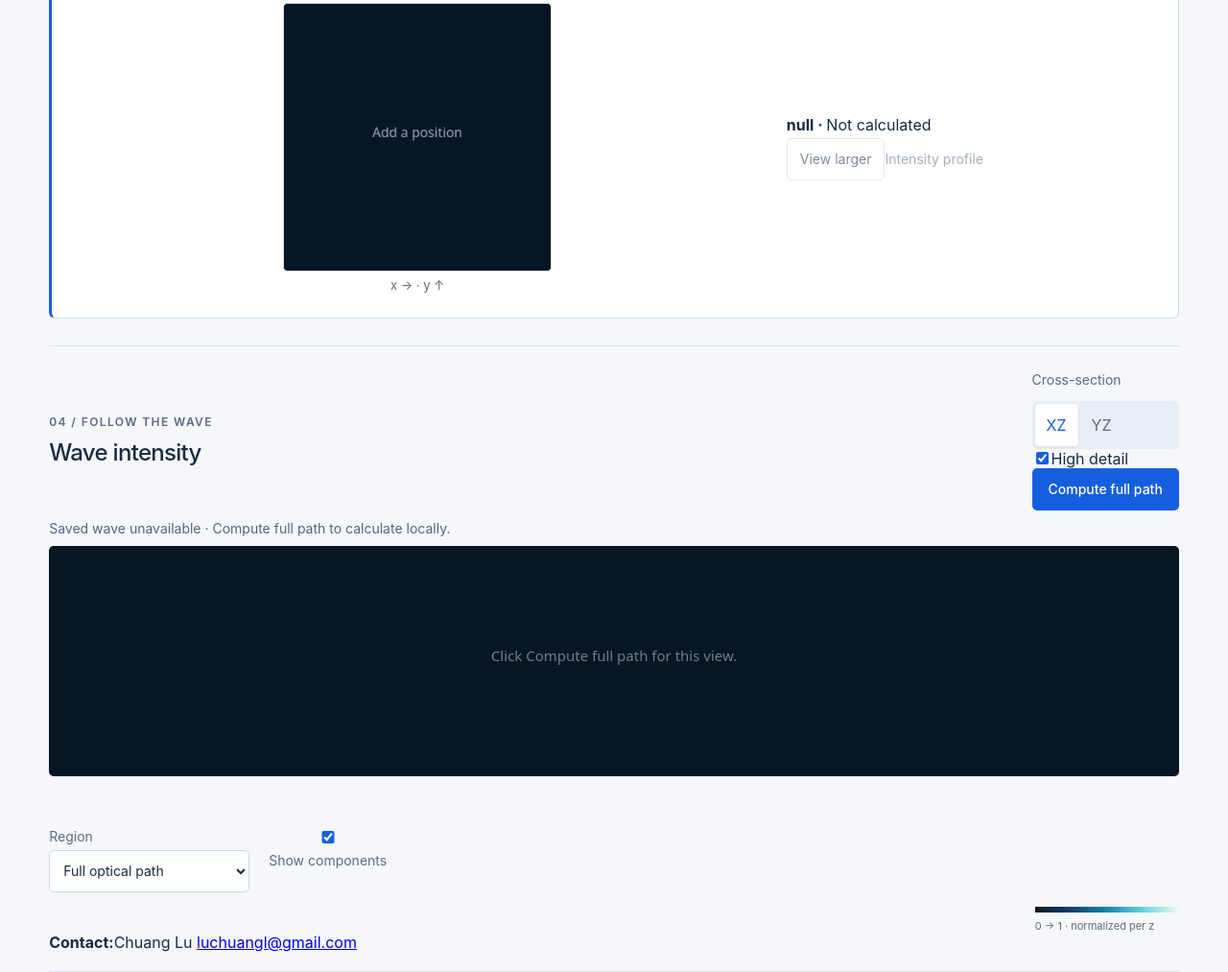
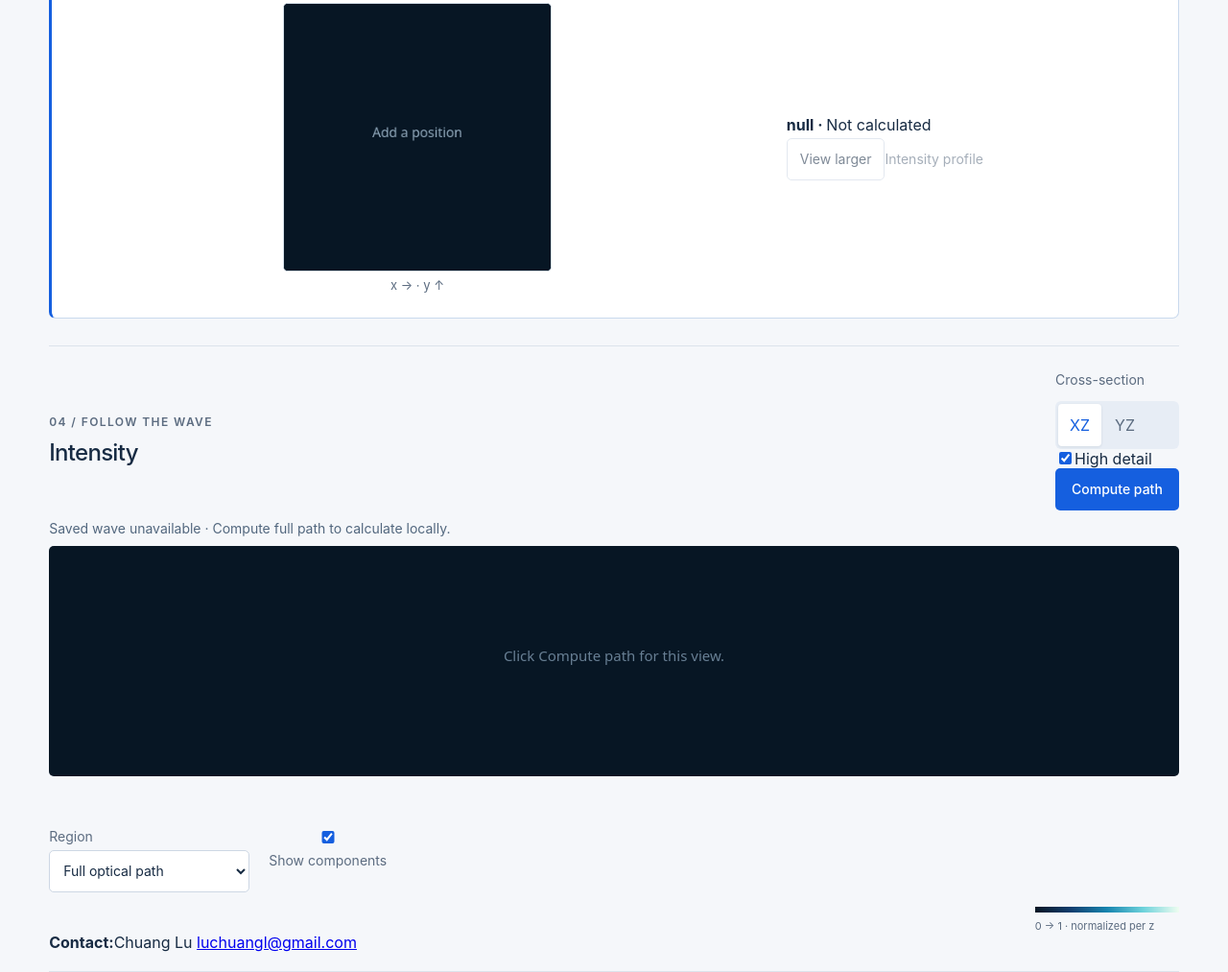
Before and after one commit to a114761402/optical-lithography-simulator-matlab, a website with bundled scripts: page dist/index.html in a window 1280 px wide. Shown: the part 2509-3522 px from the top of the page at 96% size. Built offline with nearby package versions, Linux system fonts and the light colour scheme; files whose address does not match are found by name.

Commit message:
Squashed 'web/' changes from a3ca16f..6e03f09
6e03f09 Update Site source

git-subtree-dir: web
git-subtree-split: 6e03f0965e6d14f6680b2c64e1ee373247853b6a

```diff
--- a/dist/app.js
+++ b/dist/app.js
@@ -8,7 +8,7 @@
 import {QUALITY,waveParameters} from './quality.js?v=20260927-positions3';
 import {waveCacheKey} from './cache.js?v=20260927-positions3';
 import {setupViewSwitch} from './view-switch.js?v=20260927-positions3';
-import {setupControlLayout} from './control-layout.js?v=20260927-touch-explore';
+import {setupControlLayout} from './control-layout.js?v=20260927-fine-mobile';
 import {waveComponentSVG} from './wave-components.js?v=20260927-overview';
 import {compactBench} from './compact-bench.js?v=20260927-touch-explore';
 import {regionMarkup,waveView} from './path-layout.js?v=20260927-position-fit';
--- a/dist/control-layout.js
+++ b/dist/control-layout.js
@@ -73,7 +73,7 @@
   const waveActionGroup=document.createElement('div');waveActionGroup.className='wave-action-group';main.querySelector('.wave-actions').before(waveActionGroup);waveActionGroup.append(main.querySelector('.wave-section-control'),main.querySelector('.wave-actions'));
   const waveOptionsBody=waveOptions.querySelector('.wave-options-body'),waveRegion=$('wave-scope').closest('label');
   waveRegion.id='wave-region-setting';waveOptionsBody.prepend(waveRegion);
-  const syncWaveAction=()=>{$('calculate-yz').textContent=$('wave-scope').value==='near'?'Compute near mask':'Compute full path';};
+  const syncWaveAction=()=>{$('calculate-yz').textContent=$('wave-scope').value==='near'?'Compute near mask':'Compute path';};
   $('wave-scope').addEventListener('change',syncWaveAction);syncWaveAction();
   const waveRegions=document.createElement('div');waveRegions.id='wave-regions';waveRegions.className='path-regions';waveRegions.setAttribute('aria-label','Wave illumination and projection regions');main.querySelector('.yz-wrap').before(waveRegions);
   const notes=document.createElement('details');notes.className='wave-notes';notes.innerHTML='<summary>Calculation details</summary>';
@@ -139,15 +139,20 @@
       if(focus.parentElement!==controls)controls.append(sliceBar,focus);
       const actionHost=media.matches?sliceControls:document.querySelector('.observation-toolbar');
       if(actionHost&&action.parentElement!==actionHost)actionHost.append(action);
-      if(!media.matches){sliceBar.before(focus);focus.open=true;}else{sliceBar.after(focus);}
+      if(!media.matches){if(focus.nextElementSibling!==sliceBar)sliceBar.before(focus);focus.open=true;}
+      else if(sliceBar.nextElementSibling!==focus){sliceBar.after(focus);}
       if(media.matches){$('calculate').closest('.calculation-actions').after($('cancel-screen'),notice);}
       else{sliceBar.after($('cancel-screen'),notice);}
     }
+    syncPositionLabel();
+  }
+  function syncPositionLabel(){
     $('standard-position-label').textContent=$('slice-z').value?'z = '+Number(Number($('slice-z').value).toFixed(3))+' mm':'';
   }
   document.addEventListener('position-grid-updated',adaptPosition);
   document.addEventListener('position-view-change',adaptPosition);
-  document.addEventListener('observation-position-change',adaptPosition);
+  // Value changes must not reparent a native range during an active drag.
+  document.addEventListener('observation-position-change',syncPositionLabel);
   const zLabel=$('slice-z').closest('label');zLabel.lastChild.textContent='';const unit=document.createElement('span');unit.className='z-unit';unit.textContent='mm';zLabel.append(unit);
 
   function adapt(){
--- a/dist/index.html
+++ b/dist/index.html
@@ -60,7 +60,7 @@
     </section>
     </div>
     <section class="wave-section" aria-labelledby="wave-title">
-      <div class="wave-heading"><div><p class="eyebrow">04 / FOLLOW THE WAVE</p><h2 id="wave-title">Wave intensity</h2></div><div class="wave-actions"><button class="primary" id="calculate-yz">Compute full path</button><button class="secondary" id="cancel-wave" hidden>Cancel wave path</button></div></div>
+      <div class="wave-heading"><div><p class="eyebrow">04 / FOLLOW THE WAVE</p><h2 id="wave-title">Intensity</h2></div><div class="wave-actions"><button class="primary" id="calculate-yz">Compute path</button><button class="secondary" id="cancel-wave" hidden>Cancel wave path</button></div></div>
       <div class="wave-controls">
         <label>Region<select id="wave-scope"><option value="full">Full optical path</option><option value="near">Near mask · 0–200 µm</option></select></label>
         <div class="wave-section-control"><span class="control-label">Cross-section</span><div class="section-buttons" role="group" aria-label="Wave cross-section"><button type="button" data-wave-section="xz" aria-pressed="true" aria-label="Horizontal XZ section">XZ</button><button type="button" data-wave-section="yz" aria-pressed="false" aria-label="Vertical YZ section">YZ</button></div><select id="wave-section" aria-label="Cross-section" hidden><option value="xz">Horizontal XZ · y = 0</option><option value="yz">Vertical YZ · x = 0</option></select></div>
@@ -84,6 +84,6 @@
   <dialog id="paint-dialog"><div class="dialog-header"><h2 id="paint-title">Edit transmission</h2><button class="quiet" id="close-paint">Close ×</button></div><p id="paint-description">Paint the pattern. White transmits; black blocks.</p><div class="paint-tools"><button id="paint-white" class="secondary" aria-pressed="true">Transmit</button><button id="paint-black" class="quiet" aria-pressed="false">Block</button><button id="paint-clear" class="quiet">Clear</button><button id="paint-fill" class="quiet">Fill</button></div><canvas id="paint-canvas" width="384" height="384" aria-label="Paint a custom source or aperture pattern"></canvas><p class="muted">Drag to paint. Keyboard: arrow keys move, Space paints.</p><button id="paint-apply" class="primary">Apply pattern</button></dialog>
   <link rel="stylesheet" href="preset-layout.css?v=20260927-overview">
   <link rel="stylesheet" href="compact-workspace.css?v=20260927-position-fit">
-  <link rel="stylesheet" href="overview-layout.css?v=20260927-touch-explore">
-  <script type="module" src="app.js?v=20260927-touch-explore"></script>
+  <link rel="stylesheet" href="overview-layout.css?v=20260927-fine-mobile">
+  <script type="module" src="app.js?v=20260927-fine-mobile"></script>
 </body></html>
--- a/dist/overview-layout.css
+++ b/dist/overview-layout.css
@@ -146,3 +146,9 @@
 body:not(.phone-bench) #reference-preset-row .slice-controls{font-weight:400}
 #bench.compact-beam{touch-action:pan-y pinch-zoom}
 body:not(.phone-bench) #active-observation.no-active-position{display:none}
+
+/* Slightly wider phone content, with controls that fit without shrinking targets. */
+.phone-bench main,.phone-bench .app-header{padding-inline:8px}
+.phone-bench .wave-heading .wave-action-group{max-width:100%;flex-wrap:wrap;align-items:center}
+.phone-bench .wave-heading .wave-actions{flex:0 1 auto;width:auto;min-width:0}
+.phone-bench .wave-heading #calculate-yz{width:auto;min-width:0;white-space:nowrap;padding-inline:12px}
```
